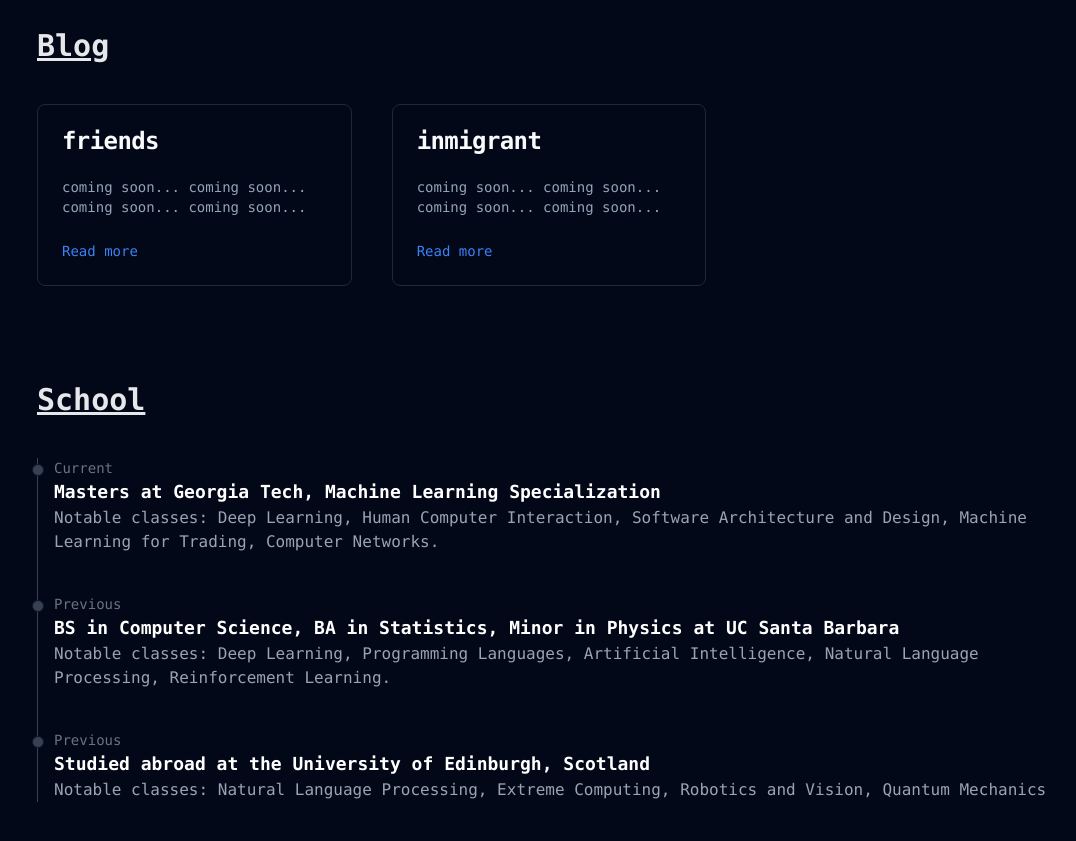
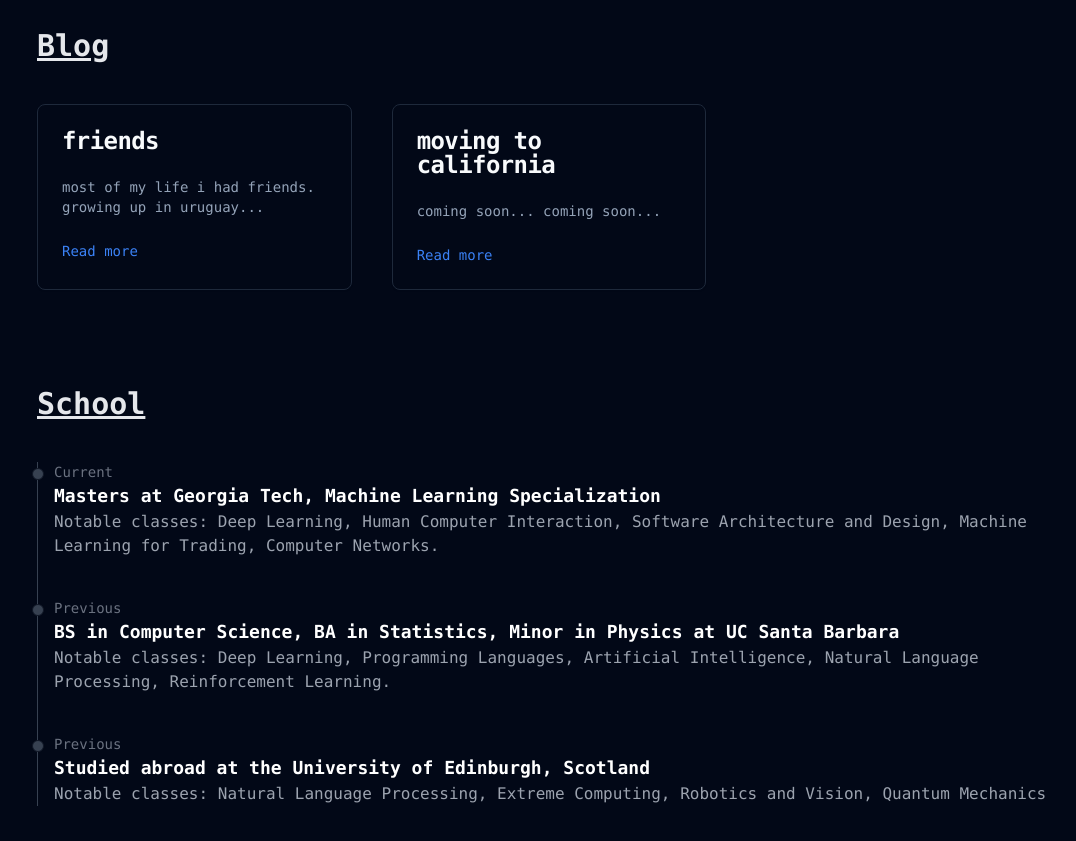
Before and after one commit to aripo99/personal-website, a Next.js app: page / in a window 1280 px wide. Shown: the part 3080-3921 px from the top of the page, without its empty margins (91-1167 px from the left). Built offline with nearby package versions, Linux system fonts and the light colour scheme.

Commit message:
Add placeholder for new blog

```diff
--- a/components/Blog.tsx
+++ b/components/Blog.tsx
@@ -10,14 +10,14 @@ import {
 const blogs = [
     {
         title: "friends",
-        description: "coming soon... coming soon... coming soon... coming soon...",
+        description: "most of my life i had friends. growing up in uruguay...",
         link: "blogs/friends",
     },
     {
-        title: "inmigrant",
-        description: "coming soon... coming soon... coming soon... coming soon...",
-        link: "blogs/inmigrant",
-    },
+        title: "moving to california",
+        description: "coming soon... coming soon...",
+        link: "blogs/moving-to-california",
+    }
 ];
 
 export default function Blog() {
```
Also changed, not shown: blog/moving-to-california.md (renamed from blog/inmigrant.md, +1 -1 lines).
